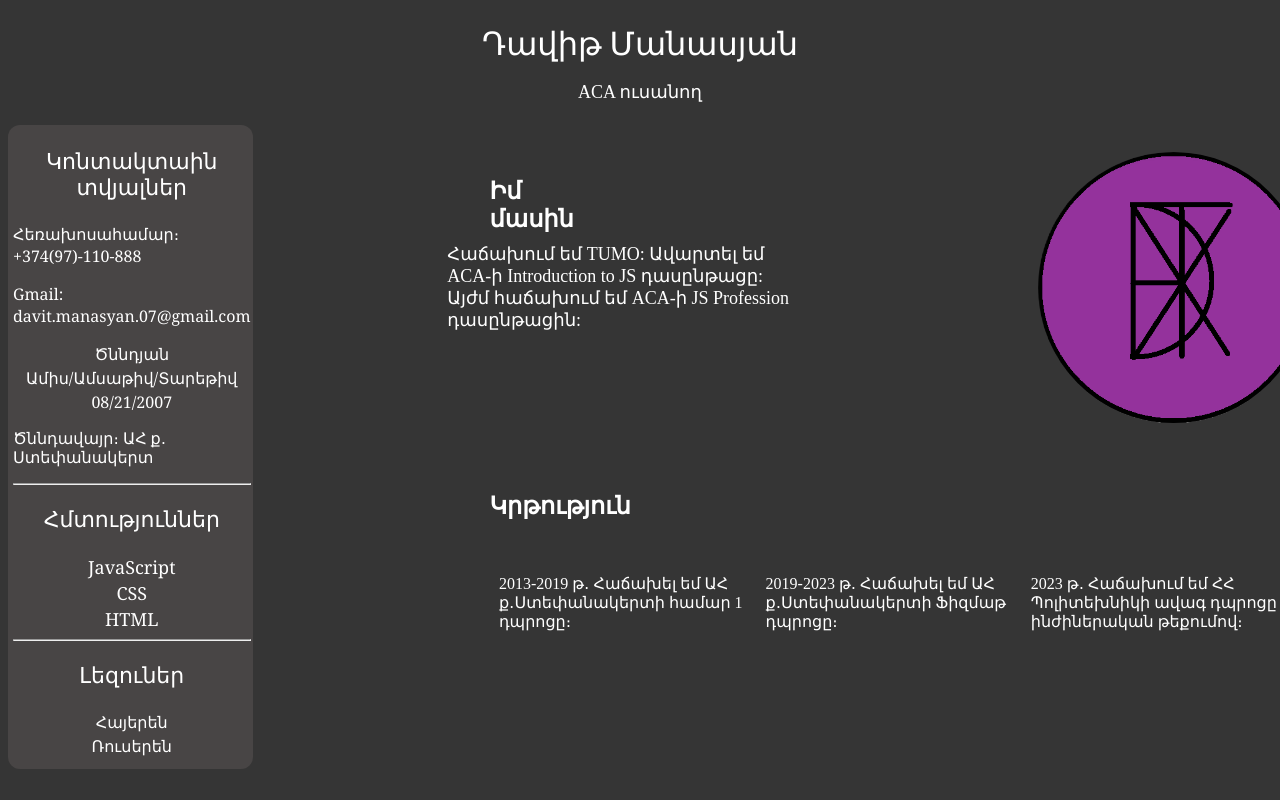
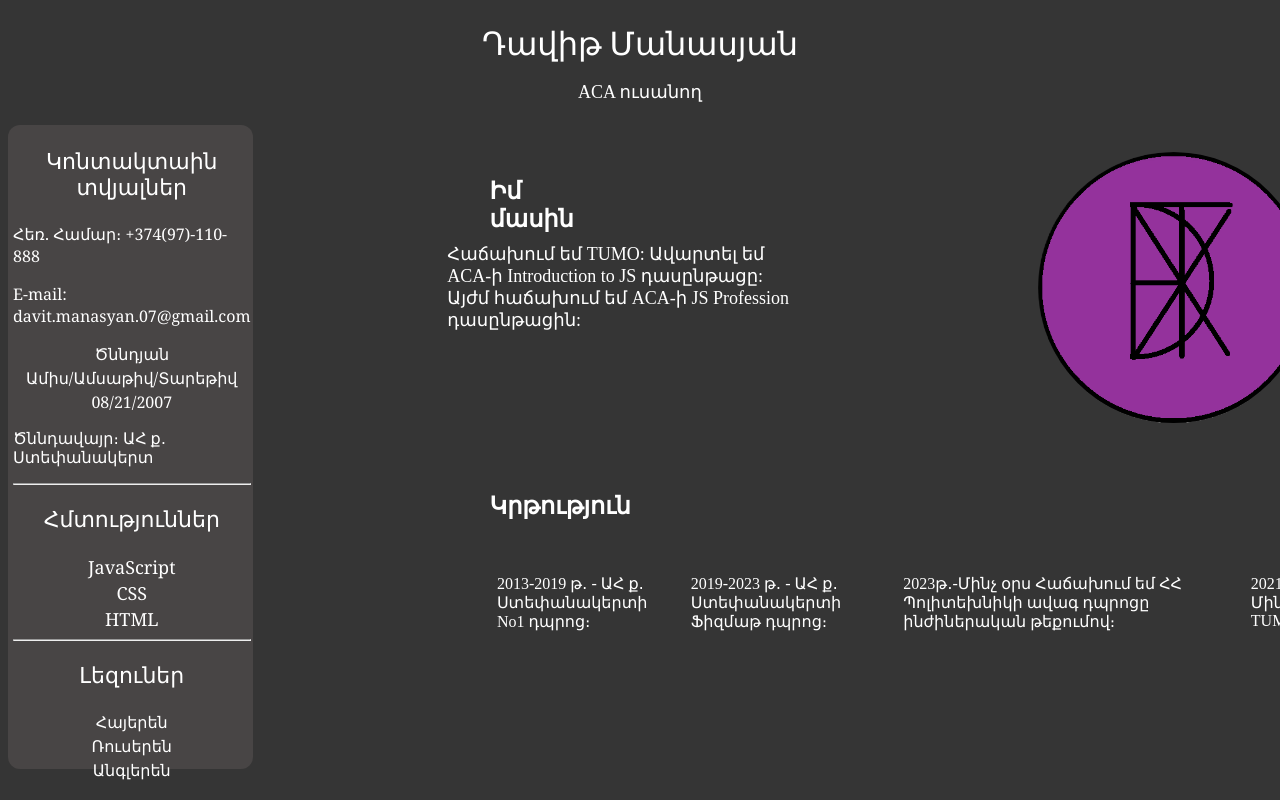
Before and after one commit to DavitManasyan07/DavitManasyan07.github.io, a plain HTML site: page index.html in a window 1280 px wide. Shown: the top 800 px of the page. Drawn offline with Linux system fonts and the light colour scheme.

Commit message:
index.html

```diff
--- a/index.html
+++ b/index.html
@@ -15,8 +15,8 @@
     <main>
       <aside class="left-side">
         <p class="h">Կոնտակտաին տվյալներ</p>
-        <p class="inform">Հեռախոսահամար։ +374(97)-110-888</p>
-        <p class="inform">Gmail: davit.manasyan.07@gmail.com</p>
+        <p class="inform">Հեռ. Համար։ +374(97)-110-888</p>
+        <p class="inform">E-mail: davit.manasyan.07@gmail.com</p>
         <p class="inform CAAT">Ծննդյան</p>
         <p class="inform CAAT">Ամիս/Ամսաթիվ/Տարեթիվ</p>
         <p class="inform CAAT">08/21/2007</p>
@@ -30,6 +30,7 @@
         <p class="h">Լեզուներ</p>
         <p class="inform CAAT">Հայերեն</p>
         <p class="inform CAAT">Ռուսերեն</p>
+        <p class="inform CAAT">Անգլերեն</p>
       </aside>
       <section>
         <div class="top-section">
@@ -46,11 +47,12 @@
         </div>
         <div class="bottom-section">
           <h1>Կրթություն</h1>
-          <p class="p2">2013-2019 թ․ Հաճախել եմ ԱՀ ք․Ստեփանակերտի համար 1 դպրոցը։</p>
-          <p class="p2">2019-2023 թ․ Հաճախել եմ ԱՀ ք․Ստեփանակերտի Ֆիզմաթ դպրոցը։</p>
+          <p class="p2">2013-2019 թ․ - ԱՀ ք․Ստեփանակերտի No1 դպրոց։</p>
+          <p class="p2">2019-2023 թ․ - ԱՀ ք․Ստեփանակերտի Ֆիզմաթ դպրոց։</p>
           <p class="p2">
-            2023 թ․ Հաճախում եմ ՀՀ Պոլիտեխնիկի ավագ դպրոցը ինժիներական թեքումով։
+            2023թ․-Մինչ օրս Հաճախում եմ ՀՀ Պոլիտեխնիկի ավագ դպրոցը ինժիներական թեքումով։
           </p>
+          <p class="p2">2021թ․-Մինչ օրս TUMO</p>
         </div>
       </section>
     </main>
```
